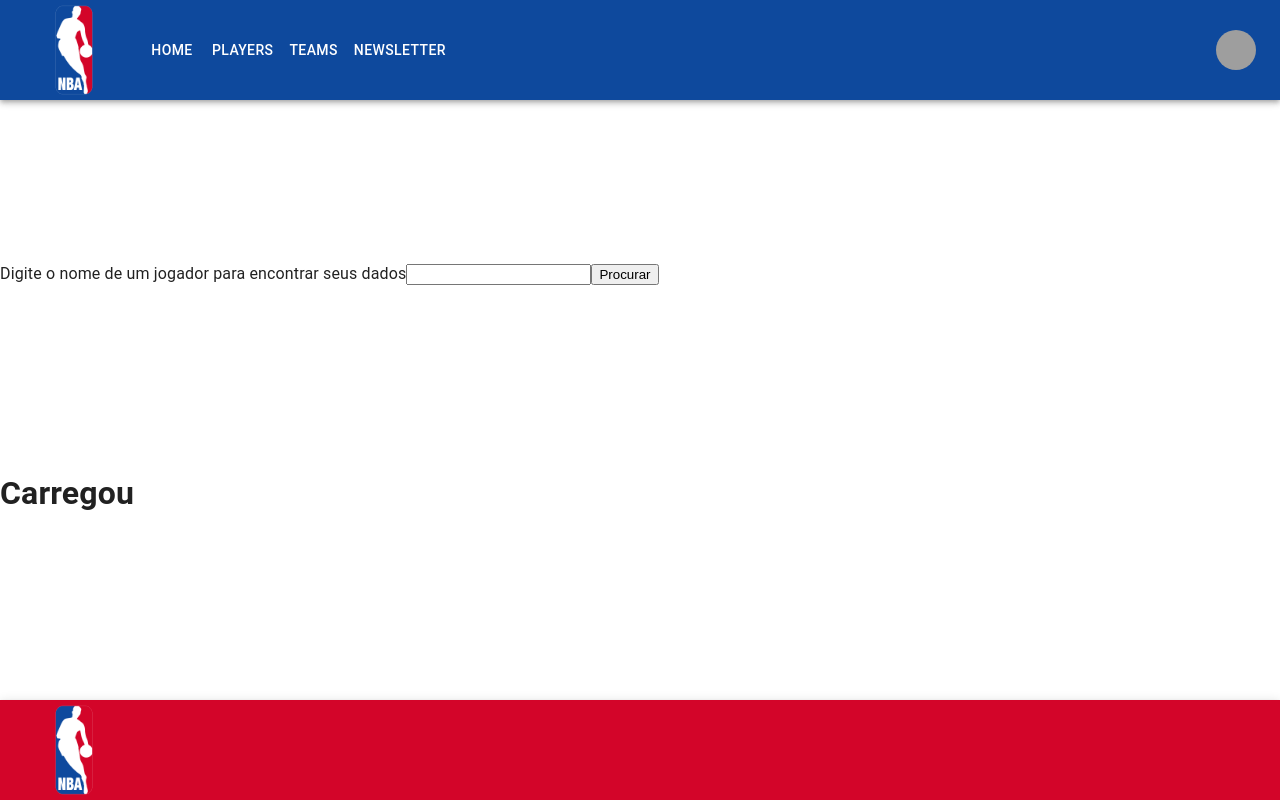
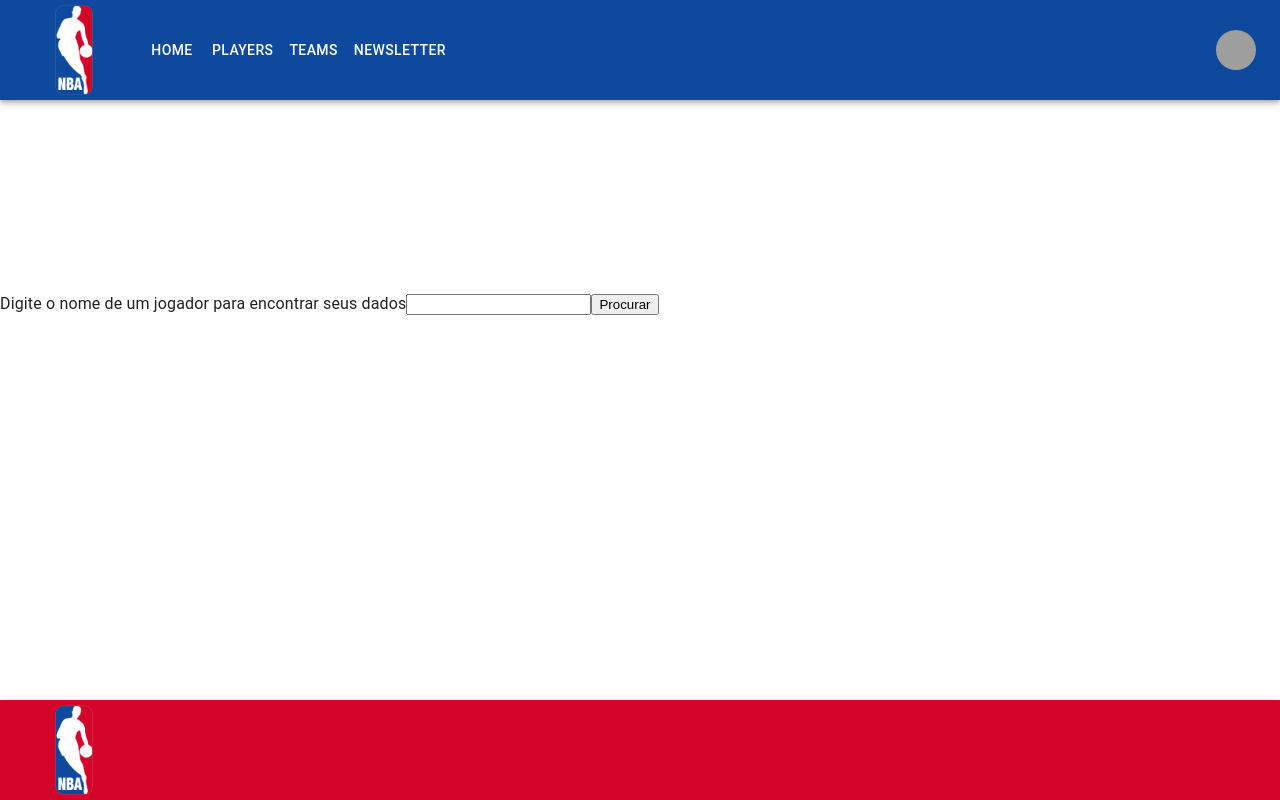
Before and after one commit to marcoshenke/Desafio-Final-React, a React (Create React App) app in the folder desafiofinalreact/: page /players in a window 1280 px wide. Built offline with nearby package versions, Linux system fonts and the light colour scheme; grey boxes are pictures that could not be loaded.

Commit message:
agora as informações digitadas no input requisitam na api e aparecem na tela

```diff
--- a/desafiofinalreact/src/views/Players/Players.js
+++ b/desafiofinalreact/src/views/Players/Players.js
@@ -14,15 +14,15 @@ import { useForm } from "react-hook-form";
 
 
 const Players = () => {
-  const [playerName, setPlayerName] = useState([]);
-  const [isLoading, setIsLoading] = useState(false)
+  const [playersInfos, setPlayersInfos] = useState([]);
+  const [isLoading, setIsLoading] = useState(true)
 
   const getPlayer = async (playerName) => {
 
     const players = await api.get('/players', {params: {search: playerName }} )
 
     console.log(players.data.data)
-    setPlayerName(players.data.data)
+    setPlayersInfos(players.data.data)
   }
 
   const {
@@ -36,6 +36,7 @@ const Players = () => {
     setIsLoading(true)
     getPlayer(data.playerName)
     setIsLoading(false)
+    console.log(data)
   }
 
 
@@ -53,13 +54,18 @@ const Players = () => {
       <Box>
         <form onSubmit={handleSubmit(onSubmit)}>
           <label>Digite o nome de um jogador para encontrar seus dados</label>
-          <input {...register("playerName")} type="text" onChange={(event) => {setPlayerName(event.target.value)}} />
+          <input {...register("playerName")} type="text" />
           <input type="submit" value="Procurar" />
         </form>
       </Box>
-       <Box>
-        {isLoading? <h1>estamos buscando a informação</h1>:<h1>Carregou</h1>}
-       </Box>
+      <Box>
+        {playersInfos?.map((playerInfo) => (
+
+          <p>{playerInfo?.first_name}</p>
+        ))
+        }
+      </Box>
+
 
 
 
```
